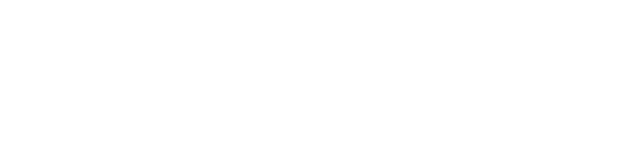
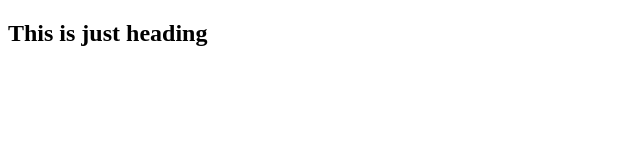
Before and after one commit to michal-karaim/git-basics, a plain HTML site: page index.html in a window 1280 px wide. Shown: the whole page, without its empty margins (0-640 px from the left). Drawn offline with Linux system fonts and the light colour scheme.

Commit message:
Added h2 heading with text

```diff
--- a/index.html
+++ b/index.html
@@ -4,6 +4,6 @@
 	<title>New page</title>
 </head>
 <body>
-
+<h2>This is just heading</h2>
 </body>
 </html>
```
